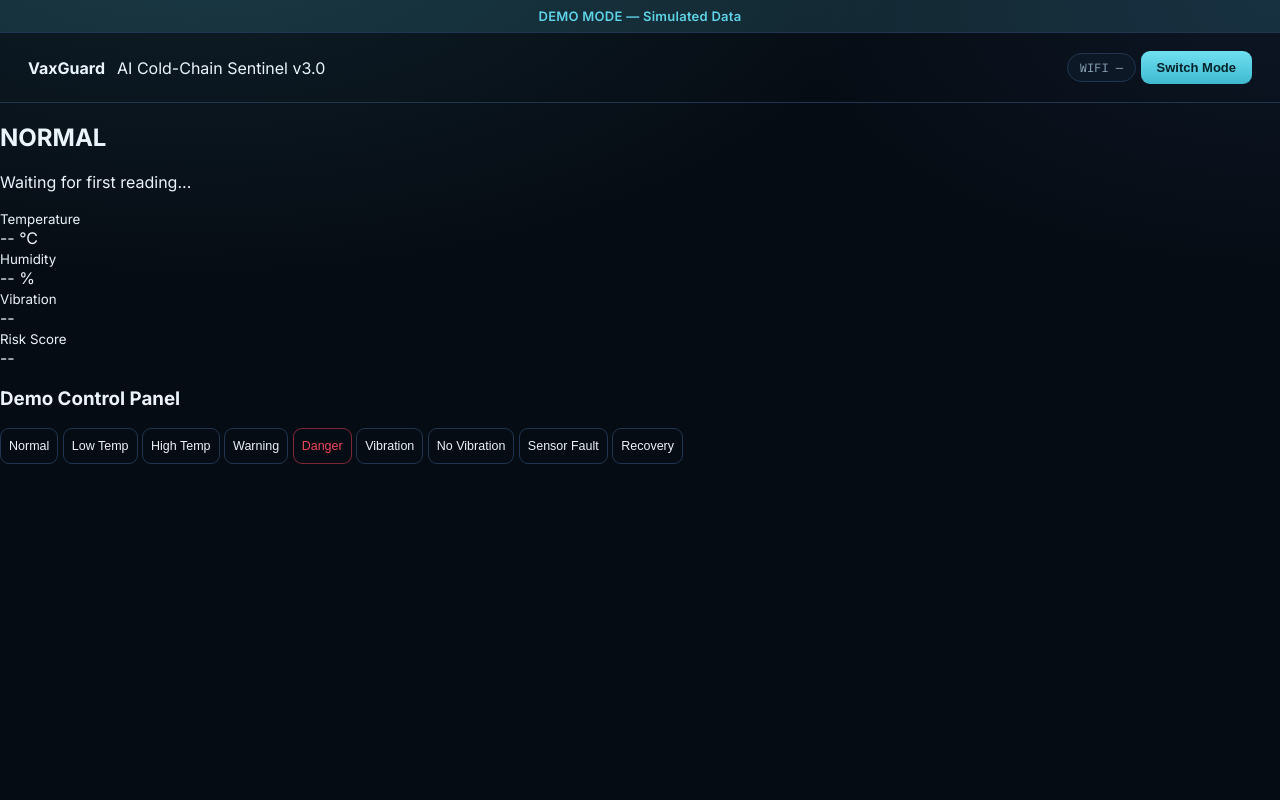
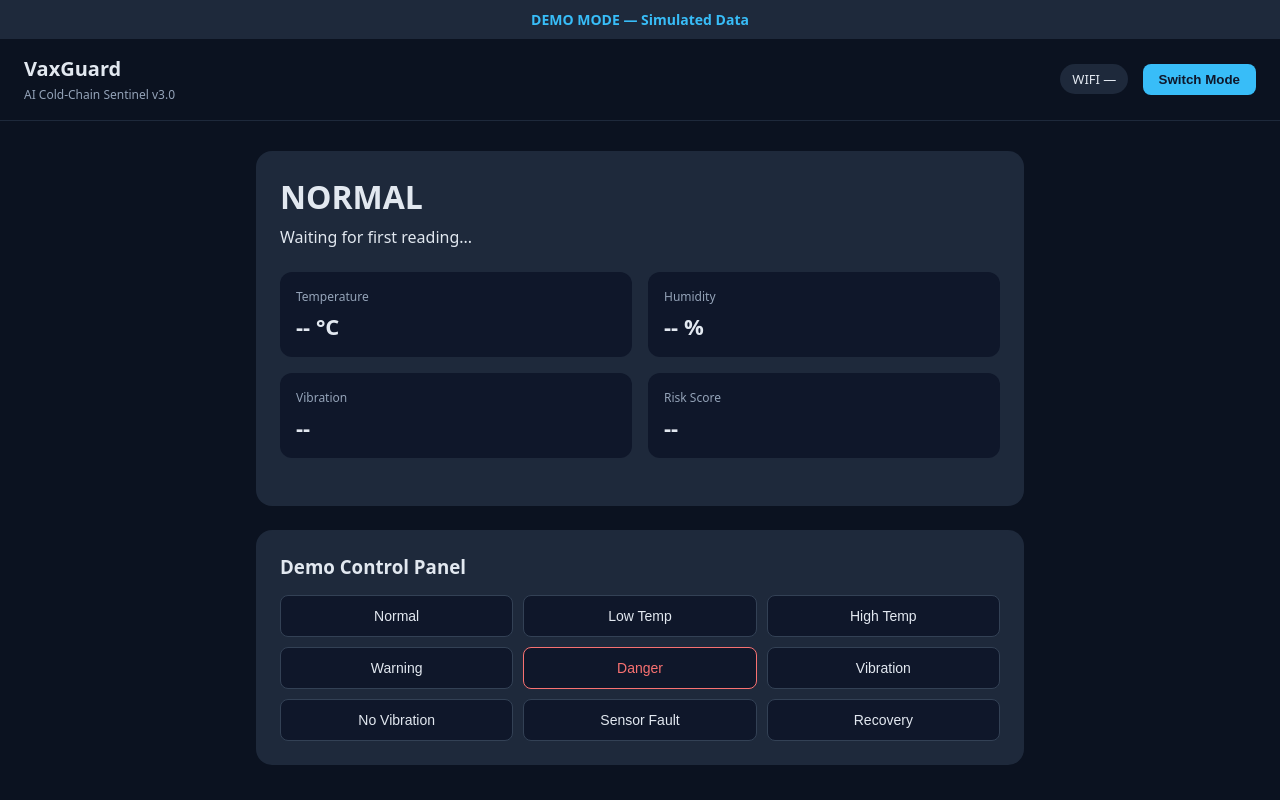
Before and after one commit to SHREESH-S/vaxguard-cloud, a website: page public/index.html in a window 1280 px wide. Drawn offline with nearby package versions, Linux system fonts and the light colour scheme; no server answers.

Commit message:
Add files via upload

```diff
--- a/public/style.css
+++ b/public/style.css
@@ -1,245 +1,154 @@
-/* VaxGuard dashboard — "cold-chain instrument panel" theme */
-
-@import url('https://fonts.googleapis.com/css2?family=Inter:wght@400;500;600;700&family=IBM+Plex+Mono:wght@400;500;600&display=swap');
-
-:root{
-  --bg-0:#060c14;
-  --bg-1:#0c1826;
-  --bg-2:#122236;
-  --line:#1f3550;
-  --ice:#5fd3e8;
-  --ice-soft:rgba(95,211,232,0.14);
-  --text-hi:#eaf4fa;
-  --text-lo:#8fa8bd;
-  --safe:#33c17f;
-  --info:#5fa8f5;
-  --warn:#f2b544;
-  --high:#f2854a;
-  --crit:#f0475a;
-  --radius-lg:18px;
-  --radius-sm:9px;
-  font-family:'Inter', system-ui, sans-serif;
+* {
+  box-sizing: border-box;
+  margin: 0;
+  padding: 0;
 }
 
-*{ box-sizing:border-box; }
-
-body{
-  margin:0;
-  background:
-    radial-gradient(1200px 600px at 15% -10%, rgba(95,211,232,0.10), transparent 60%),
-    radial-gradient(900px 500px at 100% 0%, rgba(95,138,232,0.08), transparent 55%),
-    var(--bg-0);
-  color:var(--text-hi);
-  min-height:100vh;
-  padding-bottom:60px;
+body {
+  font-family: system-ui, -apple-system, sans-serif;
+  background: #0b1220;
+  color: #e2e8f0;
+  min-height: 100vh;
 }
 
-.modeband{
-  text-align:center;
-  padding:8px 12px;
-  font-size:13px;
-  font-weight:600;
-  letter-spacing:0.02em;
-  background:var(--ice-soft);
-  color:var(--ice);
-  border-bottom:1px solid var(--line);
-  display:flex;
-  align-items:center;
-  justify-content:center;
-  gap:8px;
-}
-.modeband.real{ background:rgba(51,193,127,0.12); color:var(--safe); }
-.modeband-dot{
-  width:8px; height:8px; border-radius:50%;
-  background:currentColor;
-  box-shadow:0 0 8px currentColor;
+.modeband {
+  text-align: center;
+  padding: 10px;
+  background: #1e293b;
+  font-size: 14px;
+  font-weight: 600;
+  color: #38bdf8;
 }
 
-.topbar{
-  display:flex;
-  align-items:center;
-  justify-content:space-between;
-  padding:18px 28px;
-  border-bottom:1px solid var(--line);
-}
-.brand{ display:flex; align-items:center; gap:12px; }
-.brand-title{ font-size:19px; font-weight:700; letter-spacing:0.01em; }
-.brand-sub{ font-size:12px; color:var(--text-lo); font-family:'IBM Plex Mono', monospace; }
-
-.topbar-actions{ display:flex; align-items:center; gap:10px; }
-.pill{
-  font-family:'IBM Plex Mono', monospace;
-  font-size:12px;
-  padding:6px 12px;
-  border-radius:999px;
-  border:1px solid var(--line);
-  color:var(--text-lo);
-  background:var(--bg-1);
+.topbar {
+  display: flex;
+  justify-content: space-between;
+  align-items: center;
+  padding: 16px 24px;
+  border-bottom: 1px solid #1e293b;
 }
 
-.btn{
-  background:linear-gradient(180deg, #6fe0f0, #3fb9d0);
-  color:#04222a;
-  border:none;
-  font-weight:600;
-  padding:9px 16px;
-  border-radius:var(--radius-sm);
-  cursor:pointer;
-  font-size:13px;
-  transition:transform .12s ease, box-shadow .12s ease;
-}
-.btn:hover{ transform:translateY(-1px); box-shadow:0 6px 18px rgba(95,211,232,0.25); }
-.btn.ghost{
-  background:transparent;
-  color:var(--ice);
-  border:1px solid var(--line);
-}
-.btn.ghost:hover{ border-color:var(--ice); }
-
-.grid{
-  display:grid;
-  grid-template-columns:repeat(2, minmax(0,1fr));
-  gap:20px;
-  padding:24px 28px;
-  max-width:1280px;
-  margin:0 auto;
-}
-@media (max-width: 900px){ .grid{ grid-template-columns:1fr; } }
-
-.panel{
-  background:linear-gradient(180deg, var(--bg-1), var(--bg-2));
-  border:1px solid var(--line);
-  border-radius:var(--radius-lg);
-  padding:20px 22px;
-}
-.panel h2{
-  margin:0 0 14px 0;
-  font-size:14px;
-  font-weight:600;
-  color:var(--text-hi);
-  display:flex;
-  align-items:center;
-  gap:8px;
-}
-.panel .subhead{ font-size:13px; color:var(--text-lo); margin:16px 0 8px; font-weight:600; }
-.tag{
-  font-family:'IBM Plex Mono', monospace;
-  font-size:10.5px;
-  color:var(--ice);
-  border:1px solid var(--line);
-  padding:2px 8px;
-  border-radius:999px;
+.brand strong {
+  font-size: 20px;
+  display: block;
 }
 
-.severity-panel{ grid-column:1 / -1; }
-.severity-level{
-  font-size:38px;
-  font-weight:700;
-  font-family:'IBM Plex Mono', monospace;
-  color:var(--safe);
-  letter-spacing:0.01em;
+.brand span {
+  font-size: 12px;
+  color: #94a3b8;
 }
-.severity-level.WARNING{ color:var(--warn); }
-.severity-level.HIGH_RISK{ color:var(--high); }
-.severity-level.CRITICAL{ color:var(--crit); text-shadow:0 0 22px rgba(240,71,90,0.55); }
-.severity-level.INFORMATION{ color:var(--info); }
-.severity-sub{ color:var(--text-lo); margin-top:4px; font-size:13.5px; }
 
-.readouts{ display:flex; gap:34px; margin-top:18px; flex-wrap:wrap; }
-.readout{ display:flex; flex-direction:column; gap:4px; }
-.readout-label{ font-size:11.5px; color:var(--text-lo); text-transform:uppercase; letter-spacing:0.06em; }
-.readout-value{ font-family:'IBM Plex Mono', monospace; font-size:24px; font-weight:600; }
+.pill {
+  background: #1e293b;
+  padding: 6px 12px;
+  border-radius: 20px;
+  font-size: 13px;
+  margin-right: 10px;
+}
 
-.scorebars{ display:flex; gap:24px; margin-top:22px; flex-wrap:wrap; }
-.scorebar{ flex:1; min-width:200px; }
-.scorebar-head{ display:flex; justify-content:space-between; font-size:12.5px; color:var(--text-lo); margin-bottom:6px; }
-.track{ height:8px; border-radius:5px; background:var(--bg-0); overflow:hidden; border:1px solid var(--line); }
-.fill{ height:100%; width:0%; transition:width .5s ease; }
-.fill.risk{ background:linear-gradient(90deg, var(--safe), var(--warn), var(--crit)); }
-.fill.condition{ background:linear-gradient(90deg, var(--crit), var(--warn), var(--safe)); }
-.fill.confidence{ background:linear-gradient(90deg, #3a5a75, var(--ice)); }
+.btn {
+  background: #38bdf8;
+  color: #0f172a;
+  border: none;
+  padding: 8px 16px;
+  border-radius: 8px;
+  font-weight: 600;
+  cursor: pointer;
+}
 
-.trajectory-row{ display:flex; gap:16px; align-items:center; margin-top:12px; flex-wrap:wrap; }
-.trajectory{
-  font-family:'IBM Plex Mono', monospace;
-  font-weight:600;
-  padding:4px 10px;
-  border-radius:999px;
-  border:1px solid var(--line);
-  font-size:12px;
+.container {
+  max-width: 800px;
+  margin: 30px auto;
+  padding: 0 16px;
 }
-.trajectory.IMPROVING{ color:var(--safe); }
-.trajectory.WORSENING{ color:var(--crit); }
-.trajectory.STABLE{ color:var(--info); }
-.muted{ color:var(--text-lo); font-size:12.5px; }
 
-.explanation{ font-size:14.5px; line-height:1.55; color:var(--text-hi); }
-.correlation{ font-size:13px; color:var(--ice); font-style:italic; }
-.recommendation{ font-size:13.5px; color:var(--text-lo); }
+.card {
+  background: #1e293b;
+  border-radius: 16px;
+  padding: 24px;
+  margin-bottom: 24px;
+}
 
-.critical-panel{
-  grid-column:1 / -1;
-  border-color:rgba(240,71,90,0.5);
-  background:linear-gradient(180deg, rgba(240,71,90,0.10), var(--bg-2));
+h1 {
+  font-size: 32px;
+  margin-bottom: 8px;
 }
-.critical-banner{
-  font-family:'IBM Plex Mono', monospace;
-  font-weight:700;
-  font-size:16px;
-  color:var(--crit);
-  margin-bottom:12px;
+
+.stats {
+  display: grid;
+  grid-template-columns: repeat(2, 1fr);
+  gap: 16px;
+  margin: 24px 0;
 }
-.critical-grid{
-  display:grid;
-  grid-template-columns:repeat(4, minmax(0,1fr));
-  gap:12px;
-  margin-bottom:14px;
+
+.stat {
+  background: #0f172a;
+  padding: 16px;
+  border-radius: 12px;
 }
-@media (max-width:700px){ .critical-grid{ grid-template-columns:repeat(2,1fr); } }
-.critical-grid > div{ display:flex; flex-direction:column; gap:2px; }
-.critical-grid .k{ font-size:10.5px; color:var(--text-lo); text-transform:uppercase; letter-spacing:0.05em; }
-.critical-grid .v{ font-family:'IBM Plex Mono', monospace; font-size:15px; font-weight:600; }
-.reason{ font-size:13.5px; color:var(--text-hi); margin-bottom:12px; }
-.status-row{ display:flex; gap:8px; flex-wrap:wrap; margin-bottom:14px; }
-.statuschip{
-  font-size:11.5px;
-  padding:5px 10px;
-  border-radius:999px;
-  background:var(--bg-0);
-  border:1px solid var(--line);
-  color:var(--text-lo);
+
+.stat small {
+  display: block;
+  font-size: 12px;
+  color: #94a3b8;
+  margin-bottom: 6px;
 }
-.btn-row{ display:flex; gap:10px; flex-wrap:wrap; }
 
-.demo-grid{ display:grid; grid-template-columns:repeat(5, minmax(0,1fr)); gap:8px; }
-@media (max-width:700px){ .demo-grid{ grid-template-columns:repeat(2,1fr); } }
-.demo-btn{
-  background:var(--bg-0);
-  border:1px solid var(--line);
-  color:var(--text-hi);
-  padding:10px 8px;
-  border-radius:var(--radius-sm);
-  font-size:12.5px;
-  cursor:pointer;
+.stat div {
+  font-size: 22px;
+  font-weight: 600;
 }
-.demo-btn:hover{ border-color:var(--ice); color:var(--ice); }
-.demo-btn.danger{ border-color:rgba(240,71,90,0.5); color:var(--crit); }
 
-.assistant-answer{ margin-top:12px; font-size:13.5px; color:var(--ice); min-height:20px; }
+.explanation {
+  margin-top: 16px;
+  color: #cbd5e1;
+  line-height: 1.5;
+}
 
-.incident-list{ display:flex; flex-direction:column; gap:8px; max-height:260px; overflow:auto; }
-.incident-row{
-  display:flex; justify-content:space-between; align-items:center;
-  padding:10px 12px; border:1px solid var(--line); border-radius:var(--radius-sm);
-  font-size:12.5px; cursor:pointer; background:var(--bg-0);
+.recommendation {
+  margin-top: 12px;
+  color: #38bdf8;
+  font-weight: 500;
 }
-.incident-row:hover{ border-color:var(--ice); }
-.incident-detail{ margin-top:14px; font-size:13px; color:var(--text-lo); white-space:pre-wrap; }
 
-.audit-log{ max-height:260px; overflow:auto; font-family:'IBM Plex Mono', monospace; font-size:11.5px; color:var(--text-lo); }
-.audit-row{ padding:6px 0; border-bottom:1px solid var(--line); }
+.myth {
+  margin-top: 16px;
+  font-style: italic;
+  color: #94a3b8;
+}
 
-.disclaimer{
-  max-width:1280px; margin:20px auto 0; padding:0 28px;
-  font-size:11.5px; color:var(--text-lo); text-align:center; line-height:1.5;
+.btn-grid {
+  display: grid;
+  grid-template-columns: repeat(3, 1fr);
+  gap: 10px;
+  margin-top: 16px;
 }
+
+.demo-btn {
+  background: #0f172a;
+  border: 1px solid #334155;
+  color: #e2e8f0;
+  padding: 12px;
+  border-radius: 8px;
+  cursor: pointer;
+  font-size: 14px;
+}
+
+.demo-btn:hover {
+  border-color: #38bdf8;
+  color: #38bdf8;
+}
+
+.demo-btn.danger {
+  border-color: #f87171;
+  color: #f87171;
+}
+
+@media (max-width: 600px) {
+  .stats {
+    grid-template-columns: 1fr;
+  }
+  .btn-grid {
+    grid-template-columns: repeat(2, 1fr);
+  }
+}
```
